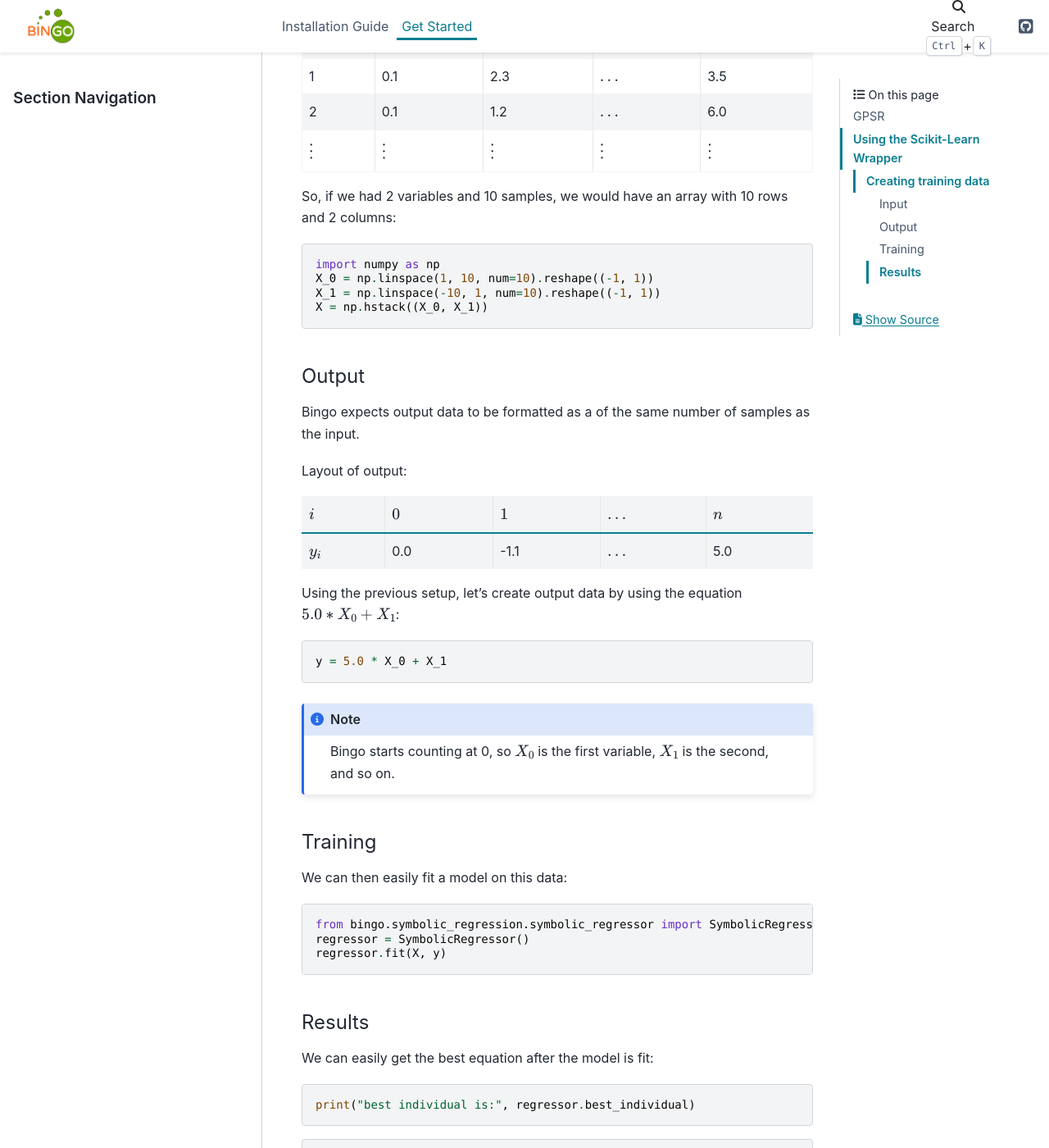
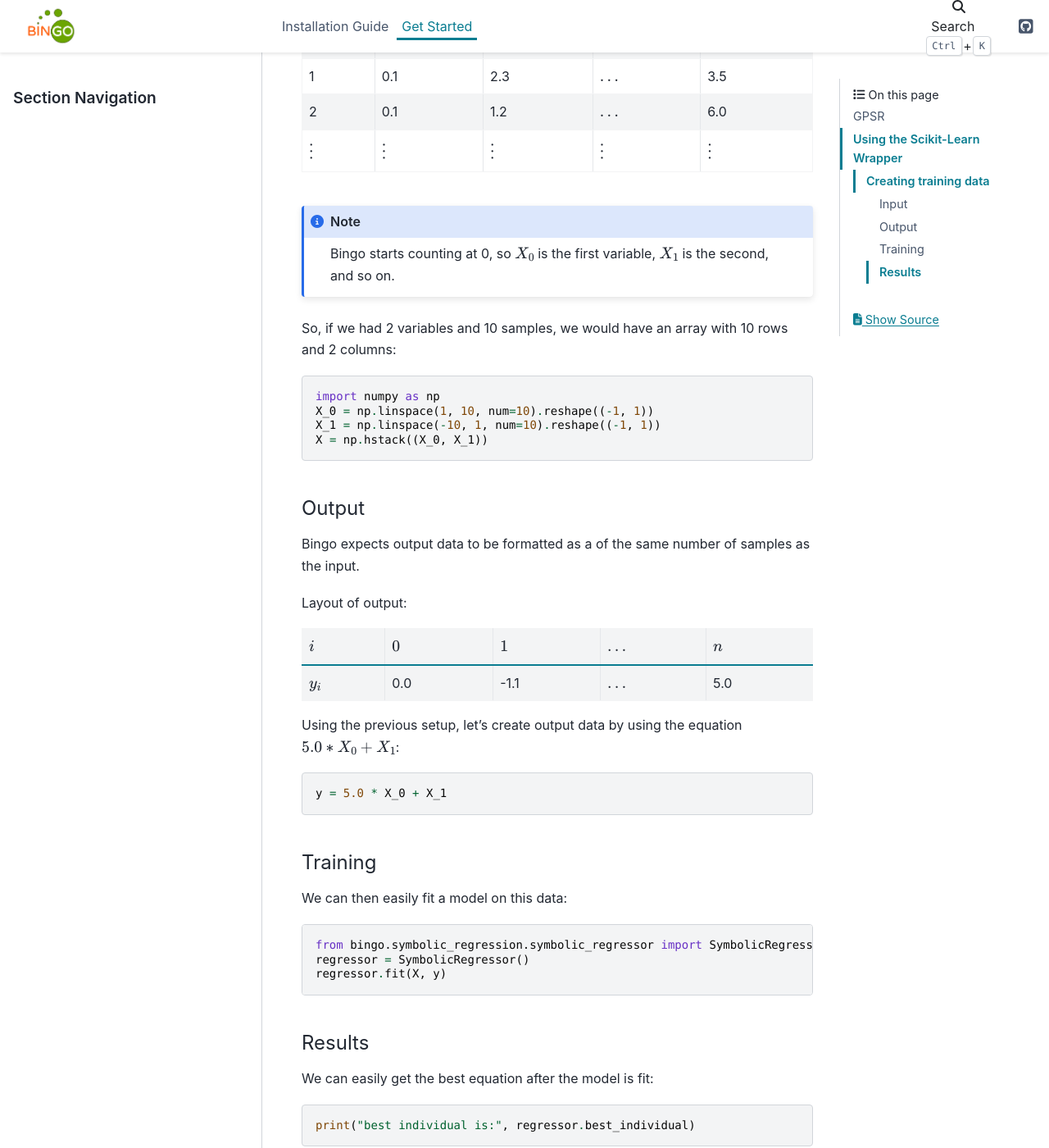
Before and after one commit to nasa/bingo, a Sphinx documentation site: the page built from docs/source/get_started.rst, in a window 1280 px wide and 1400 px high, scrolled down 3547 px. Shown: the whole window at 82% size. Built offline with Sphinx 7.4.7 and the PyData theme 0.15.4, drawn with Linux system fonts in a browser that asks for light colours; pages that are not in the unit, such as notebooks, are missing from menus; part of the change alters nothing that is shown.

```diff
--- a/docs/source/get_started.rst
+++ b/docs/source/get_started.rst
@@ -100,6 +100,10 @@ Layout of inputs:
 :math:`\vdots`  :math:`\vdots` :math:`\vdots` :math:`\vdots` :math:`\vdots`
 =============== ============== ============== ============== ==============
 
+.. note::
+    Bingo starts counting at 0, so :math:`X_0` is the first variable,
+    :math:`X_1` is the second, and so on.
+
 So, if we had 2 variables and 10 samples, we would have an array with
 10 rows and 2 columns:
 
@@ -130,10 +134,6 @@ create output data by using the equation :math:`5.0 * X_0 + X_1`:
 
     y = 5.0 * X_0 + X_1
 
-.. note::
-    Bingo starts counting at 0, so :math:`X_0` is the first variable,
-    :math:`X_1` is the second, and so on.
-
 Training
 """"""""
 
```
